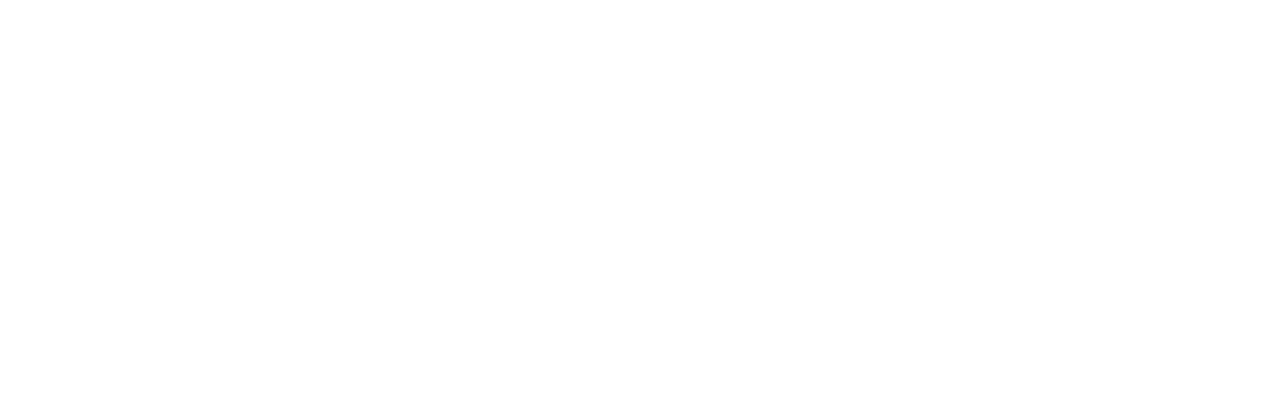
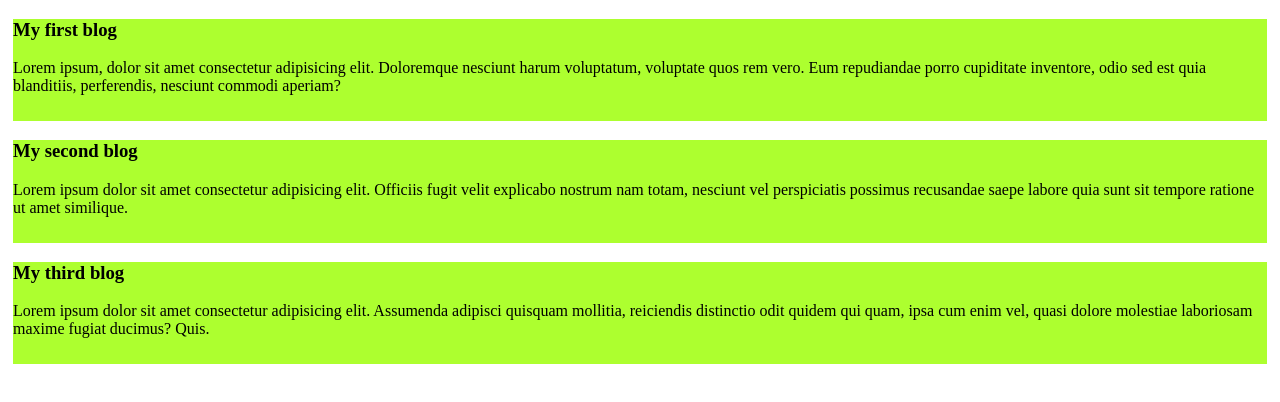
Before and after one commit to Saha-joy7/My-simple-website, a plain HTML site: page index.html in a window 1280 px wide. Drawn offline with Linux system fonts and the light colour scheme.

Commit message:
added the overall disign

```diff
--- a/index.html
+++ b/index.html
@@ -4,8 +4,22 @@
     <meta charset="UTF-8">
     <meta name="viewport" content="width=device-width, initial-scale=1.0">
     <title>Simple website</title>
+    <link rel="stylesheet" href="style/disign.css">
 </head>
 <body>
+    <div>
+        <h3>My first blog</h3>
+        <p>Lorem ipsum, dolor sit amet consectetur adipisicing elit. Doloremque nesciunt harum voluptatum, voluptate quos rem vero. Eum repudiandae porro cupiditate inventore, odio sed est quia blanditiis, perferendis, nesciunt commodi aperiam?</p>
+    </div>
+    <div>
+        <h3>My second blog</h3>
+        <p>Lorem ipsum dolor sit amet consectetur adipisicing elit. Officiis fugit velit explicabo nostrum nam totam, nesciunt vel perspiciatis possimus recusandae saepe labore quia sunt sit tempore ratione ut amet similique.</p>
+    </div>
+    <div>
+        <h3>My third blog</h3>
+        <p>Lorem ipsum dolor sit amet consectetur adipisicing elit. Assumenda adipisci quisquam mollitia, reiciendis distinctio odit quidem qui quam, ipsa cum enim vel, quasi dolore molestiae laboriosam maxime fugiat ducimus? Quis.</p>
+    </div>
+
 
 </body>
 </html>
--- /dev/null
+++ b/style/disign.css
@@ -0,0 +1,7 @@
+div{
+    background-color: greenyellow;
+    padding-bottom: 10px;
+    margin: 5px;
+    border: 5px;
+    border-color: black;
+}
```
